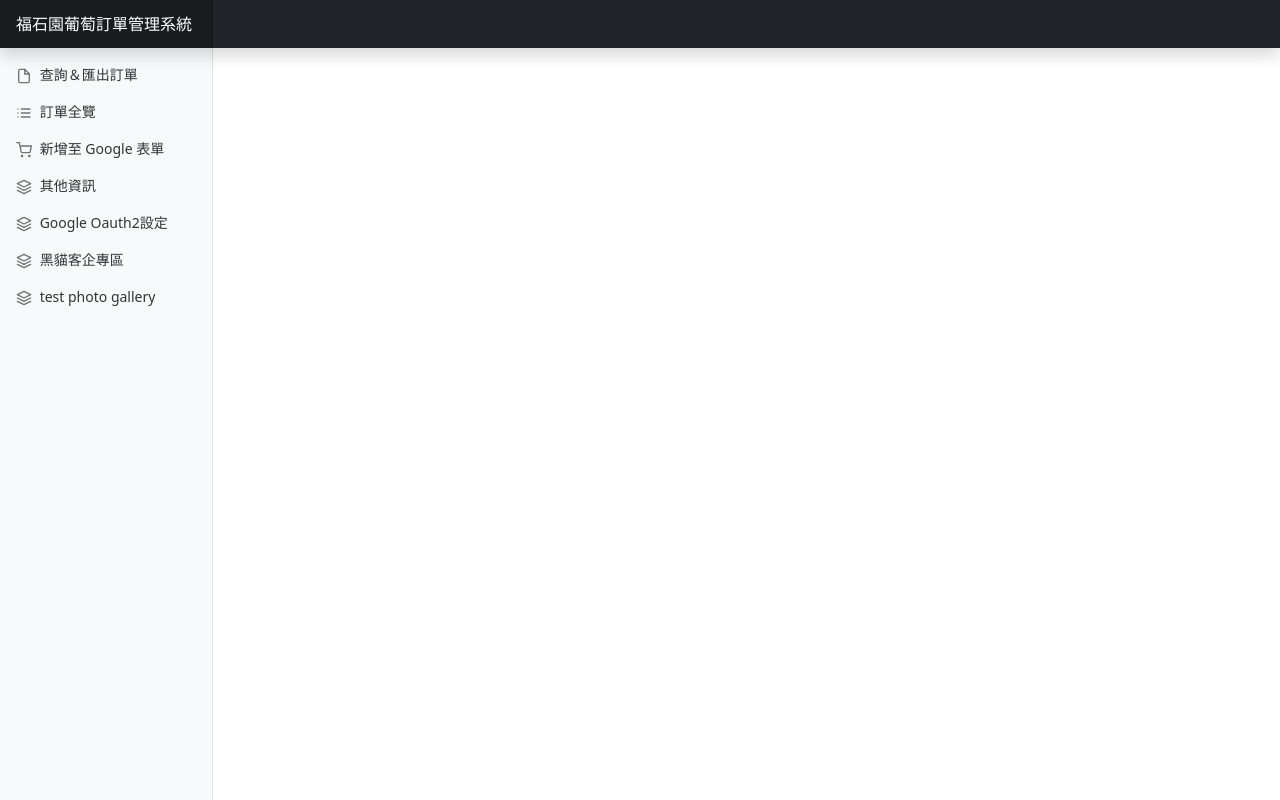
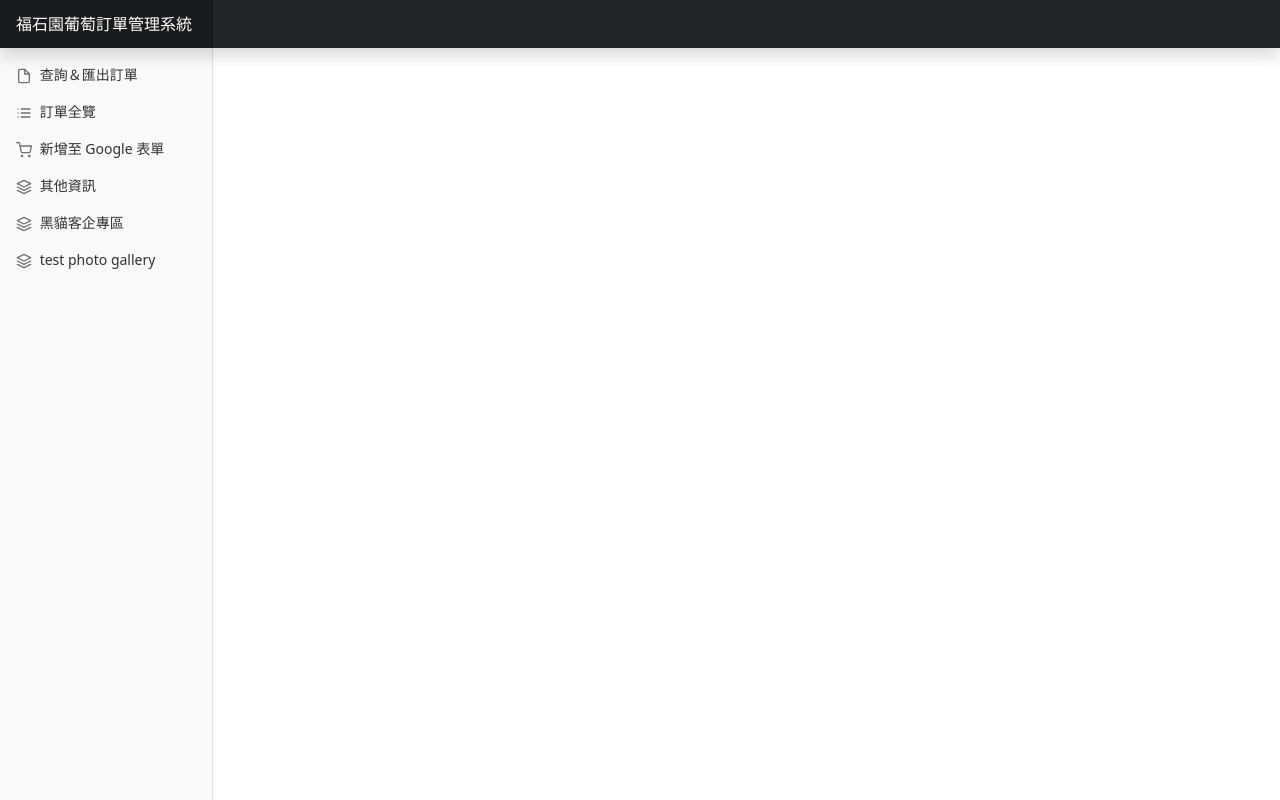
Before and after one commit to e8859487/Stone-POS-System, a Python web app: template templates/index.html in a window 1280 px wide. Run offline with Jinja, Linux system fonts and the light colour scheme; the template is opened without the code that fills it, so the values that code supplies are empty; some libraries are stand-ins or nearby versions.

Commit message:
chore: remove OAuth2 link from sidebar navigation
Co-Authored-By: Claude Sonnet 4.6 <noreply@anthropic.com>

```diff
--- a/templates/index.html
+++ b/templates/index.html
@@ -76,12 +76,6 @@
                 </a>
               </li>
               <li class="nav-item">
-                <a class="nav-link" href="{{url_for('OAuth2')}}">
-                  <span data-feather="layers"></span>
-                  Google Oauth2設定
-                </a>
-              </li>
-              <li class="nav-item">
                 <a class="nav-link" href=https://www.takkyubin.com.tw/YMTContract/aspx/Login.aspx target="_blank">
                   <span data-feather="layers"></span>
                     黑貓客企專區
```
